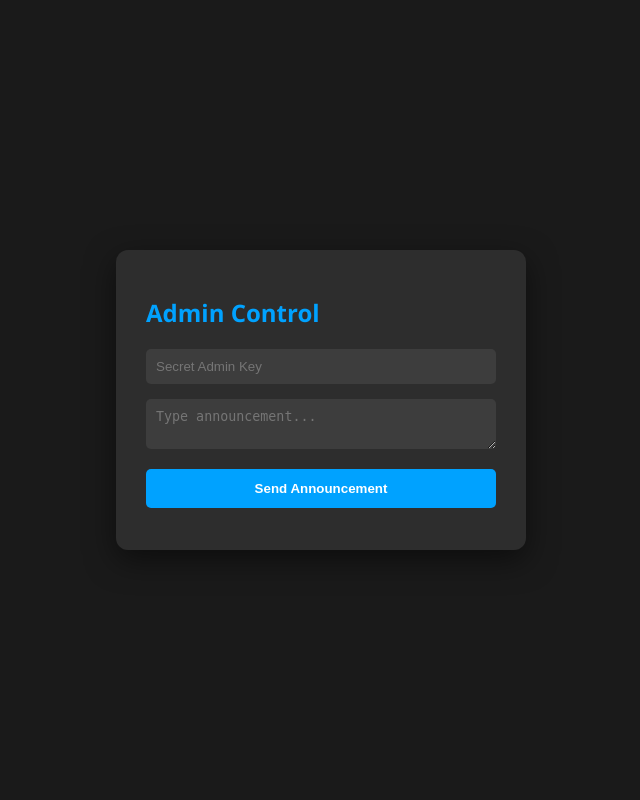
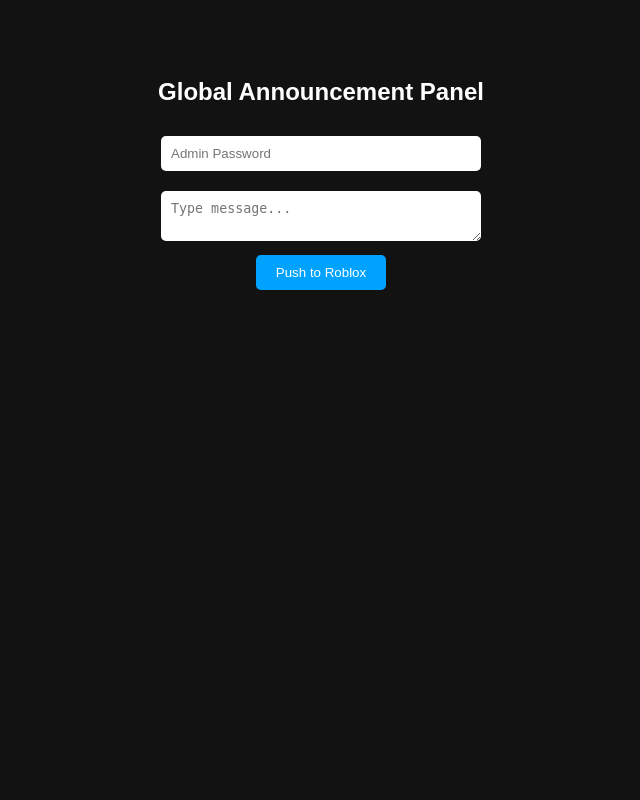
Before and after one commit to stan2tuff/admin-system, a Flask app: page / in a window 1280 px wide. Shown: the whole page, without its empty margins (319-959 px from the left). Run offline with Flask 3, Linux system fonts and the light colour scheme.

Commit message:
Refactor admin panel HTML structure and styles

```diff
--- a/templates/index.html
+++ b/templates/index.html
@@ -1,56 +1,32 @@
 <!DOCTYPE html>
-<html lang="en">
+<html>
 <head>
-    <meta charset="UTF-8">
-    <title>Roblox Admin Panel</title>
+    <title>Admin Panel</title>
     <style>
-        body { font-family: 'Segoe UI', Tahoma, Geneva, Verdana, sans-serif; background: #1a1a1a; color: white; display: flex; justify-content: center; align-items: center; height: 100vh; margin: 0; }
-        .panel { background: #2d2d2d; padding: 30px; border-radius: 12px; box-shadow: 0 10px 30px rgba(0,0,0,0.5); width: 350px; }
-        h1 { font-size: 1.5rem; margin-bottom: 20px; color: #00a2ff; }
-        input, textarea { width: 100%; padding: 10px; margin-bottom: 15px; border-radius: 5px; border: none; background: #3d3d3d; color: white; box-sizing: border-box; }
-        button { width: 100%; padding: 12px; background: #00a2ff; border: none; color: white; font-weight: bold; cursor: pointer; border-radius: 5px; transition: 0.3s; }
-        button:hover { background: #0081cc; }
-        #status { font-size: 0.8rem; margin-top: 10px; text-align: center; }
+        body { font-family: sans-serif; background: #121212; color: white; text-align: center; padding: 50px; }
+        input, textarea { width: 300px; padding: 10px; margin: 10px; border-radius: 5px; border: none; }
+        button { padding: 10px 20px; background: #00a2ff; border: none; color: white; cursor: pointer; border-radius: 5px; }
     </style>
 </head>
 <body>
-    <div class="panel">
-        <h1>Admin Control</h1>
-        <input type="password" id="passInput" placeholder="Secret Admin Key">
-        <textarea id="msgInput" placeholder="Type announcement..."></textarea>
-        <button onclick="send()">Send Announcement</button>
-        <p id="status"></p>
-    </div>
+    <h2>Global Announcement Panel</h2>
+    <input type="password" id="pass" placeholder="Admin Password"><br>
+    <textarea id="msg" placeholder="Type message..."></textarea><br>
+    <button onclick="send()">Push to Roblox</button>
+    <p id="status"></p>
 
     <script>
         async function send() {
             const status = document.getElementById('status');
-            const password = document.getElementById('passInput').value;
-            const message = document.getElementById('msgInput').value;
-
-            status.innerText = "Sending...";
-
-            try {
-// Inside your HTML script tag:
-        const response = await fetch('https://admin-system-h2fn.onrender.com/set-announcement', {
-        method: 'POST',
-        headers: { 'Content-Type': 'application/json' },
-        body: JSON.stringify({
-        message: msg,
-        password: "stxn123"
-        })
-    });
-
-                if (response.ok) {
-                    status.style.color = "#4caf50";
-                    status.innerText = "Announcement Published!";
-                } else {
-                    status.style.color = "#f44336";
-                    status.innerText = "Failed: Check Password.";
-                }
-            } catch (err) {
-                status.innerText = "Error connecting to server.";
-            }
+            const response = await fetch('/set-announcement', {
+                method: 'POST',
+                headers: {'Content-Type': 'application/json'},
+                body: JSON.stringify({
+                    message: document.getElementById('msg').value,
+                    password: document.getElementById('pass').value
+                })
+            });
+            status.innerText = response.ok ? "Success!" : "Failed!";
         }
     </script>
 </body>
```
